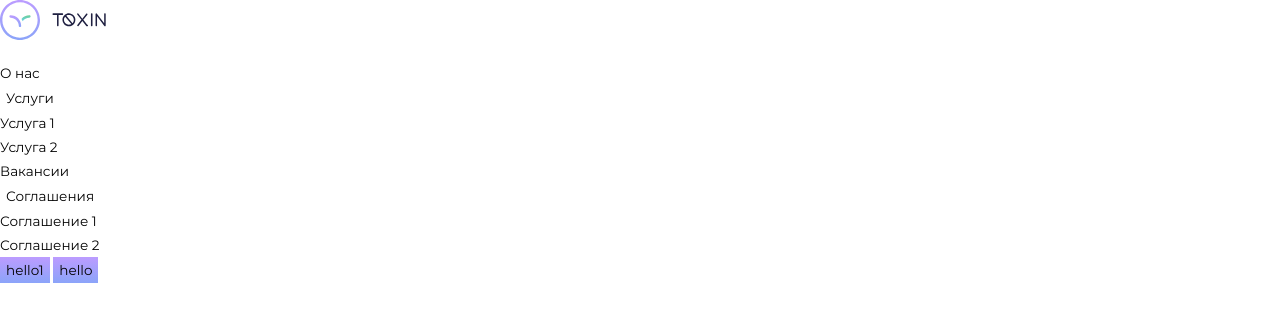
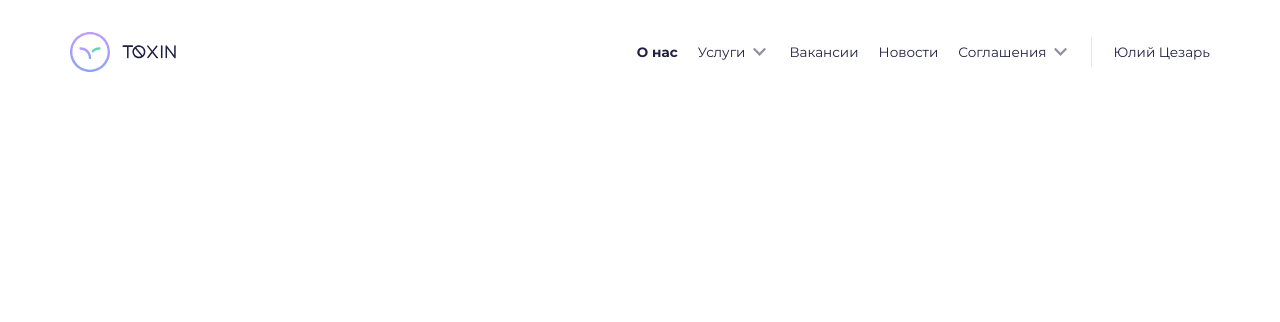
Before and after one commit to LunaMoon05/MetaLamp-layout, a website built with webpack: page src/index.pug in a window 1280 px wide. Built offline with nearby package versions, Linux system fonts and the light colour scheme.

Commit message:
сверстан header(ui-kit)

```diff
--- a/src/scss/index.scss
+++ b/src/scss/index.scss
@@ -1,16 +1,5 @@
 @import './reset.scss';
-
-$maxWidth: 1440;
-@mixin adaptive-font($pcSize, $mobSize) {
-	$addSize: $pcSize - $mobSize;
-	$addMobSize: $addSize + $addSize * 0.7;
-	@media (max-width: 767px) {
-		font-size: calc(#{$mobSize + px} + #{$addMobSize} * ((100vw - 320px) / #{$maxWidth}));
-	}
-	@media (min-width: 767px) {
-		font-size: calc(#{$mobSize + px} + #{$addSize} * (100vw / #{$maxWidth}));
-	}
-}
+@import './mixins.scss';
 
 *,
 *::after,
@@ -23,9 +12,11 @@ $maxWidth: 1440;
   line-height: 24px;
 }
 
-body {
-  padding: 0;
-  margin: 0;
+.container {
+  width: 100%;
+  max-width: 1160px;
+  margin: 0 auto;
+  padding: 0 10px;
 }
 
 .main-title {
--- /dev/null
+++ b/src/scss/mixins.scss
@@ -0,0 +1,11 @@
+$maxWidth: 1440;
+@mixin adaptive-font($pcSize, $mobSize) {
+	$addSize: $pcSize - $mobSize;
+	$addMobSize: $addSize + $addSize * 0.7;
+	@media (max-width: 767px) {
+		font-size: calc(#{$mobSize + px} + #{$addMobSize} * ((100vw - 320px) / #{$maxWidth}));
+	}
+	@media (min-width: 767px) {
+		font-size: calc(#{$mobSize + px} + #{$addSize} * (100vw / #{$maxWidth}));
+	}
+}
--- a/src/scss/reset.scss
+++ b/src/scss/reset.scss
@@ -19,9 +19,11 @@ li {
 button {
   border: none;
   cursor: pointer;
+  padding: 0;
   background-color: transparent;
 }
 
 a {
+  text-decoration: none;
   color: black;
 }
--- a/src/scss/vars.scss
+++ b/src/scss/vars.scss
@@ -2,6 +2,7 @@ $dark: #1F2041;
 $dark75:  rgba(31, 32, 65, 0.75);
 $dark50: rgba(31, 32, 65, 0.5);
 $dark25: rgba(31, 32, 65, 0.25);
+$dark10: rgba(31, 32, 65, 0.1);
 $dark5: rgba(31, 32, 65, 0.05);
 $purple: #BC9CFF;
 $green: #6FCF97;
--- a/src/ui-kit/button/button.pug
+++ b/src/ui-kit/button/button.pug
@@ -1,5 +1,5 @@
-mixin button(val, isFilled)
+mixin button(val, isFilled, ...classes)
   if isFilled
-    button.btn.btn_filled= val
+    button.btn.btn_filled(class=`${classes.join(' ')}`)= val
   else
-    button.btn= val
+    button.btn(class=`${classes.join(' ')}`)= val
--- a/src/ui-kit/button/button.scss
+++ b/src/ui-kit/button/button.scss
@@ -1,5 +1,21 @@
 @import '../../scss/vars.scss';
+@import '../../scss/mixins.scss';
 
 .btn {
-  background: $purpleGradient;
+  @include adaptive-font(12, 10);
+  border-radius: 22px;
+  text-transform: uppercase;
+  background: white;
+  border: 2px solid $purple;
+  color: $purple;
+  font-weight: 700;
+  transition: .07s linear opacity;
+  opacity: 1;
+  &:hover {
+    opacity: .5;
+  }
+  &_filled {
+    color: white;
+    background: $purpleGradient;
+  }
 }
--- a/src/ui-kit/header/header.pug
+++ b/src/ui-kit/header/header.pug
@@ -1,33 +1,37 @@
 include ../button/button.pug
 
-mixin header(isAuth)
-  if isAuth
-    p isAuth
-  else
-    +button('hello1', false)
-    +button('hello', true)
+mixin authBlock(isAuth)
+  .header__auth
+    if isAuth
+      button.header__name.header__text Юлий Цезарь
+    else
+      +button('Войти', false, 'header__login', 'header__btn')
+      +button('Зарегистрироваться', true, 'header__btn')
 
 header.header
   .container.header__container
     img.header__logo(src="./assets/img/logo.svg")
-    nav.header__nav
-      ul.header__list
-        li.header__item
-          a.header__link О нас
-        li.header__item.header__dropdown
-          button.header__dropdown-btn Услуги
-          ul.header__dropdown-list
-            li.header__dropdown-item
-              a.header__dropdown-link Услуга 1
-            li.header__dropdown-item
-              a.header__dropdown-link Услуга 2
-        li.header__item
-          a.header__link Вакансии
-        li.header__item.header__dropdown
-          button.header__dropdown-btn Соглашения
-          ul.header__dropdown-list
-            li.header__dropdown-item
-              a.header__dropdown-link Соглашение 1
-            li.header__dropdown-item
-              a.header__dropdown-link Соглашение 2
-          +header(false)
+    .header__content
+      nav.header__nav
+        ul.header__list
+          li.header__item
+            a.header__link.header__text.header__text_active(href="#") О нас
+          li.header__item.header__dropdown
+            button.header__dropdown-btn.header__text Услуги
+            ul.header__dropdown-list
+              li.header__dropdown-item
+                a.header__link.header__text(href="#") Услуга 1
+              li.header__dropdown-item
+                a.header__link.header__text(href="#") Услуга 2
+          li.header__item
+            a.header__link.header__text(href="#") Вакансии
+          li.header__item
+            a.header__link.header__text(href="#") Новости
+          li.header__item.header__dropdown
+            button.header__dropdown-btn.header__text Соглашения
+            ul.header__dropdown-list
+              li.header__dropdown-item
+                a.header__link.header__text(href="#") Соглашение 1
+              li.header__dropdown-item
+                a.header__link.header__text(href="#") Соглашение 2
+      +authBlock(true)
--- a/src/ui-kit/header/header.scss
+++ b/src/ui-kit/header/header.scss
@@ -1 +1,80 @@
 @import '../../scss/vars.scss';
+
+.header {
+  &__container {
+    display: flex;
+    justify-content: space-between;
+    align-items: center;
+    padding-top: 26px;
+    padding-bottom: 26px;
+  }
+
+  &__name {
+    display: flex;
+    align-items: center;
+    &::before {
+      content: "";
+      display: block;
+      width: 1px;
+      height: 30px;
+      margin: 0 21px;
+      background-color: $dark10;
+    }
+  }
+
+  &__btn {
+    padding: 4px 18px;
+  }
+
+  &__content {
+    display: flex;
+    align-items: center;
+  }
+
+  &__list {
+    display: flex;
+  }
+
+  &__login {
+    margin-right: 21px;
+  }
+
+  &__text {
+    transition: .06s linear color;
+    color: $dark;
+    &_active {
+      font-weight: 700;
+    }
+    &:hover {
+      color: $purple;
+    }
+  }
+
+  &__item {
+    &:not(:last-child) {
+      margin-right: 20px;
+    }
+  }
+
+  &__dropdown {
+    &-list {
+      position: absolute;
+      opacity: 0;
+      visibility: hidden;
+    }
+    &-btn {
+      display: flex;
+      align-items: center;
+      &::after {
+        content: "";
+        display: block;
+        width: 20px;
+        height: 11px;
+        margin-left: 4px;
+        background-position: center;
+        background-size: 13px;
+        background-image: url('../../assets//img/expand_more.svg');
+      }
+    }
+  }
+}
```
Also changed, not shown: src/assets/img/expand_more.svg (added), 1 other file.
